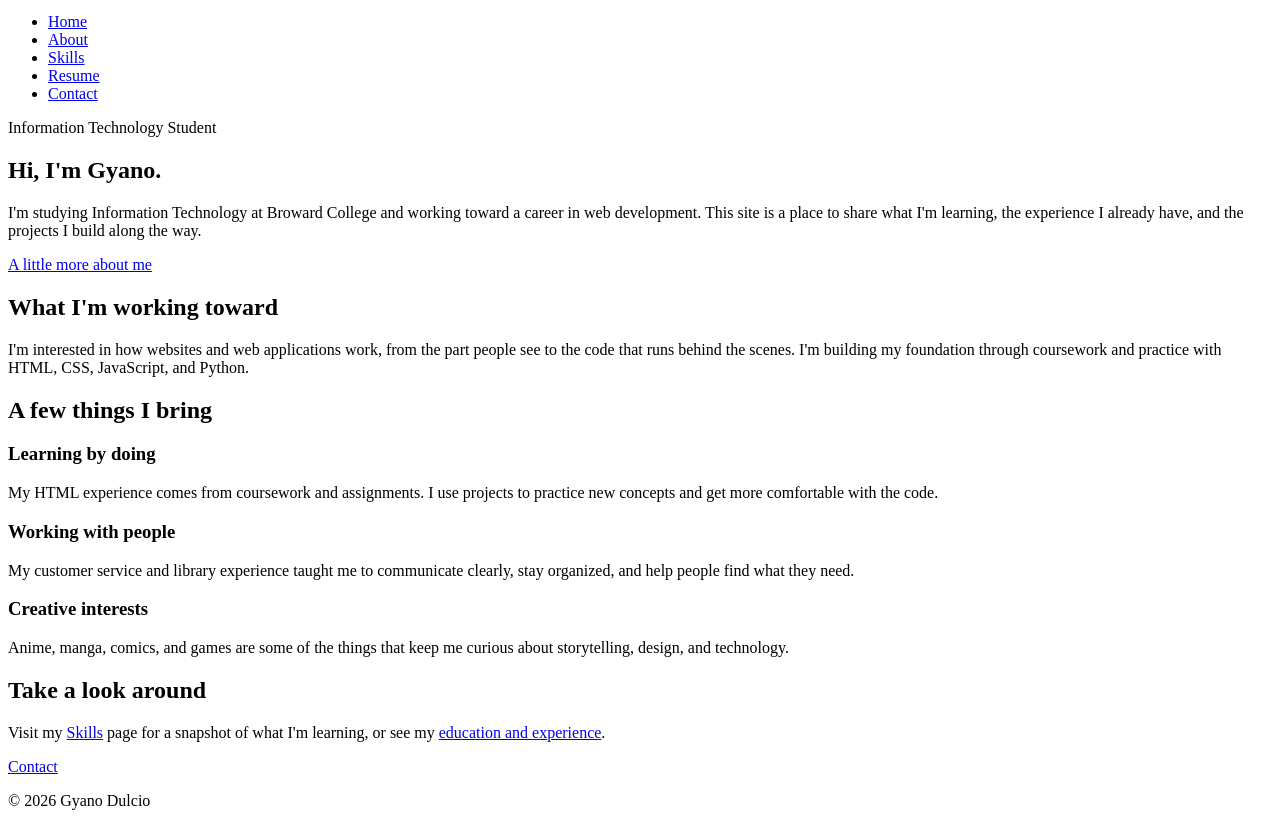
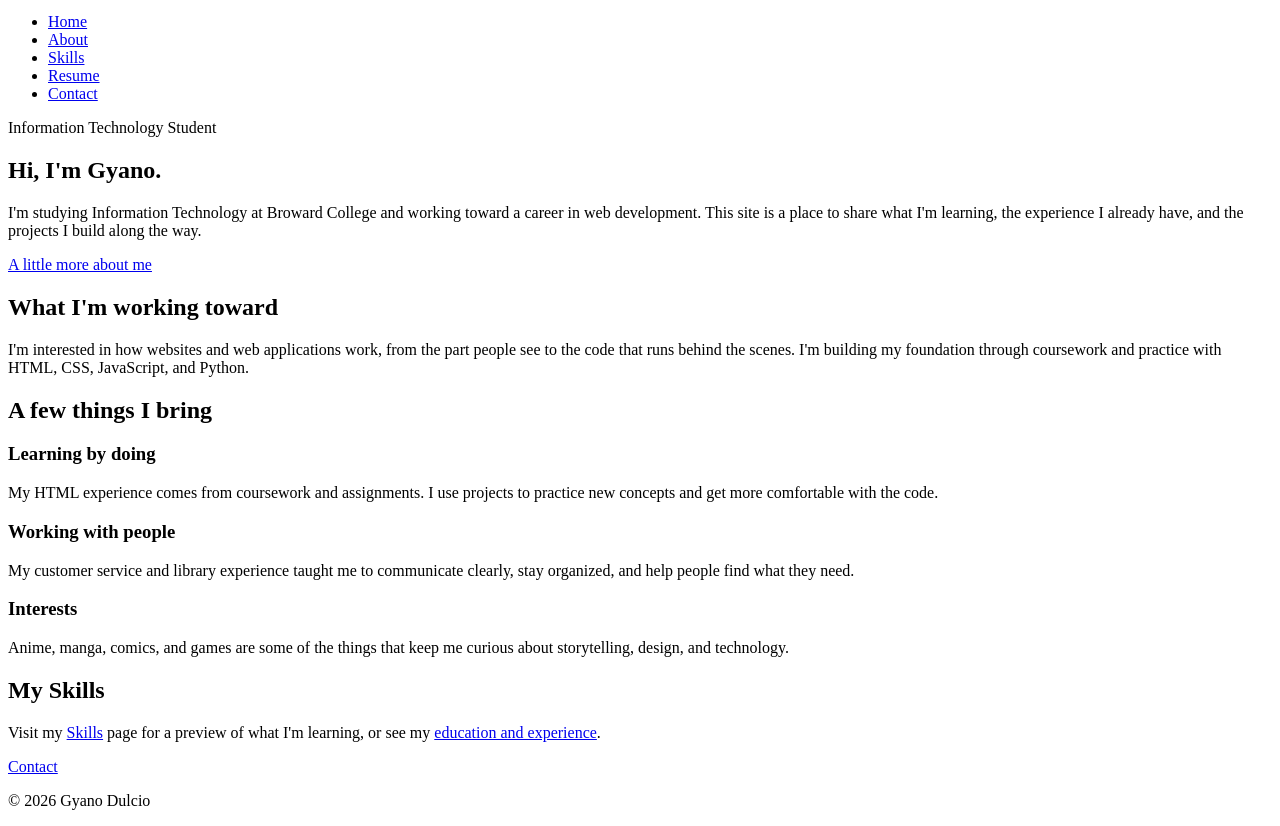
Before and after one commit to Mastertechy/Portfolio, a plain HTML site: page index.html in a window 1280 px wide. Shown: the part 81-907 px from the top of the page. Drawn offline with Linux system fonts and the light colour scheme.

Commit message:
Update section titles in index.html

```diff
--- a/index.html
+++ b/index.html
@@ -50,15 +50,15 @@
           <p>My customer service and library experience taught me to communicate clearly, stay organized, and help people find what they need.</p>
         </article>
         <article class="card">
-          <h3>Creative interests</h3>
+          <h3>Interests</h3>
           <p>Anime, manga, comics, and games are some of the things that keep me curious about storytelling, design, and technology.</p>
         </article>
       </div>
     </section>
 
     <section class="content-section">
-      <h2>Take a look around</h2>
-      <p>Visit my <a href="skills.html">Skills</a> page for a snapshot of what I'm learning, or see my <a href="resume.html">education and experience</a>.</p>
+      <h2>My Skills</h2>
+      <p>Visit my <a href="skills.html">Skills</a> page for a preview of what I'm learning, or see my <a href="resume.html">education and experience</a>.</p>
       <a class="button" href="contact.html">Contact</a>
     </section>
 
```
